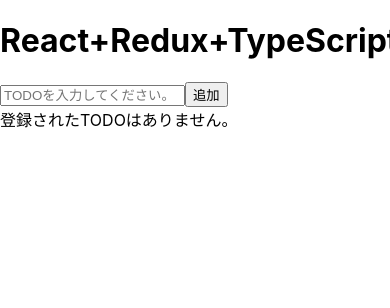
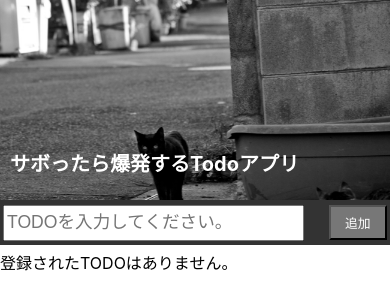
Before and after one commit to Kazuya-dx/bakuhatodo, a React (Create React App) app: page / in a window 390 px wide. Shown: the top 308 px of the page. Built offline with nearby package versions, Linux system fonts and the light colour scheme.

Commit message:
sassの環境構築

```diff
--- a/package.json
+++ b/package.json
@@ -40,5 +40,8 @@
       "last 1 firefox version",
       "last 1 safari version"
     ]
+  },
+  "devDependencies": {
+    "node-sass": "^4.13.1"
   }
 }
--- a/public/index.html
+++ b/public/index.html
@@ -1,14 +1,12 @@
 <!DOCTYPE html>
 <html lang="en">
+
 <head>
   <meta charset="utf-8" />
   <link rel="icon" href="%PUBLIC_URL%/favicon.ico" />
   <meta name="viewport" content="width=device-width, initial-scale=1" />
   <meta name="theme-color" content="#000000" />
-    <meta
-      name="description"
-      content="Web site created using create-react-app"
-    />
+  <meta name="description" content="Web site created using create-react-app" />
   <link rel="apple-touch-icon" href="%PUBLIC_URL%/logo192.png" />
   <!--
       manifest.json provides metadata used when your web app is installed on a
@@ -24,8 +22,9 @@
       work correctly both with client-side routing and a non-root public URL.
       Learn how to configure a non-root public URL by running `npm run build`.
     -->
-    <title>React App</title>
+  <title>サボったら爆発するTodoアプリ</title>
 </head>
+
 <body>
   <noscript>You need to enable JavaScript to run this app.</noscript>
   <div id="root"></div>
@@ -40,4 +39,5 @@
       To create a production bundle, use `npm run build` or `yarn build`.
     -->
 </body>
+
 </html>
--- /dev/null
+++ b/src/App.scss
@@ -0,0 +1,12 @@
+body {
+    margin: 0;
+}
+
+.wrapper {
+    margin: 0;
+    padding: 0;
+}
+
+.container {
+    margin-top: 5px;
+}
--- a/src/App.tsx
+++ b/src/App.tsx
@@ -2,14 +2,16 @@ import React from 'react';
 import TaskList from './components/TaskList';
 import TaskInput from './components/TaskInput';
 import Header from './components/Header';
-import './App.css';
+import './App.scss';
 
 const App: React.FC = () => {
     return (
-        <div>
+        <div className="wrapper">
             <Header />
             <TaskInput />
-            <TaskList />
+            <div className="container">
+                <TaskList />
+            </div>
         </div>
     )
 }
--- /dev/null
+++ b/src/components/Header.scss
@@ -0,0 +1,22 @@
+@media screen and (max-width: 1024px) { }
+@media screen and (max-width: 896px) { }
+/* スマホ用 */
+@media screen and (max-width: 480px) {
+    header {
+        position: relative;
+        margin: 0;
+        height: 200px;
+        width: 100%;
+        background-image: url("../statics/header.jpg");
+        background-size: auto 320px;
+        color: white;
+
+        h1 {
+            position: absolute;
+            margin-left: 0.5em;
+            bottom: 10px;
+            width: 100%;
+            font-size: 20px;
+        }
+    }
+}
--- a/src/components/Header.tsx
+++ b/src/components/Header.tsx
@@ -1,9 +1,10 @@
 import React from 'react';
+import './Header.scss';
 
 const Header: React.FC = () => {
     return (
         <header>
-            <h1>React+Redux+TypeScript</h1>
+            <h1>サボったら爆発するTodoアプリ</h1>
         </header>
     )
 }
--- /dev/null
+++ b/src/components/TaskInput.scss
@@ -0,0 +1,34 @@
+@media screen and (max-width: 1024px) { }
+@media screen and (max-width: 896px) { }
+/* スマホ用 */
+@media screen and (max-width: 480px) {
+    .input-wrapper {
+        position: relative;
+        width: 100%;
+        height: 45px;
+        background-color: #333;
+
+        input {
+            position: absolute;
+            margin: auto;
+            top: 0;
+            bottom: 0;
+            left: 3px;
+            height: 30px;
+            width: 75%;
+            font-size: 1.1em;
+        }
+
+        button {
+            position: absolute;
+            margin: auto;
+            top: 5px;
+            bottom: 5px;
+            right: 3px;
+            color: white;
+            width: 15%;
+            background-color: #777;
+            font-size: 0.8em;
+        }
+    }
+}
--- a/src/components/TaskInput.tsx
+++ b/src/components/TaskInput.tsx
@@ -1,4 +1,5 @@
 import React, { useState } from 'react';
+import './TaskInput.scss';
 
 // Redux関連のモジュール・ファイル
 import { useDispatch } from 'react-redux';
@@ -25,7 +26,7 @@ const TaskInput: React.FC = () => {
 
     return (
         <div>
-            <div className="inner">
+            <div className="input-wrapper">
                 <input
                     type="text"
                     value={inputTitle}
--- a/src/components/TaskItem.tsx
+++ b/src/components/TaskItem.tsx
@@ -26,7 +26,6 @@ const TaskItem: React.FC<Props> = ({ task }) => {
                 <p>爆発する日時: {task.limitDate.toLocaleString()}</p>
             </label>
             <button onClick={() => dispatch(deleteTask(task))}>削除</button>
-            <p> </p>
         </li>
     )
 }
--- /dev/null
+++ b/src/components/TaskList.scss
@@ -0,0 +1,22 @@
+@media screen and (max-width: 1024px) { }
+@media screen and (max-width: 896px) { }
+/* スマホ用 */
+@media screen and (max-width: 480px) {
+    ul {
+        width: 100%;
+        padding: 0;
+
+        li {
+            margin-bottom: 15px;
+            padding: 10px;
+            height: 125px;
+            background-color: #333;
+            color: white;
+            list-style-type: none;
+
+            button {
+                color: white;
+            }
+        }
+    }
+}
--- a/src/components/TaskList.tsx
+++ b/src/components/TaskList.tsx
@@ -1,5 +1,6 @@
 import React, { useEffect } from 'react';
 import TaskItem from '../components/TaskItem';
+import './TaskList.scss';
 
 // Redux関連のライブラリ・ファイル
 import { useSelector, useDispatch } from 'react-redux';
```
Also changed, not shown: src/App.css (deleted), src/statics/header.jpg (added), 1 other file (tests, documents, lock files or other folders). Lines whose indentation alone changed are shown as unchanged.
